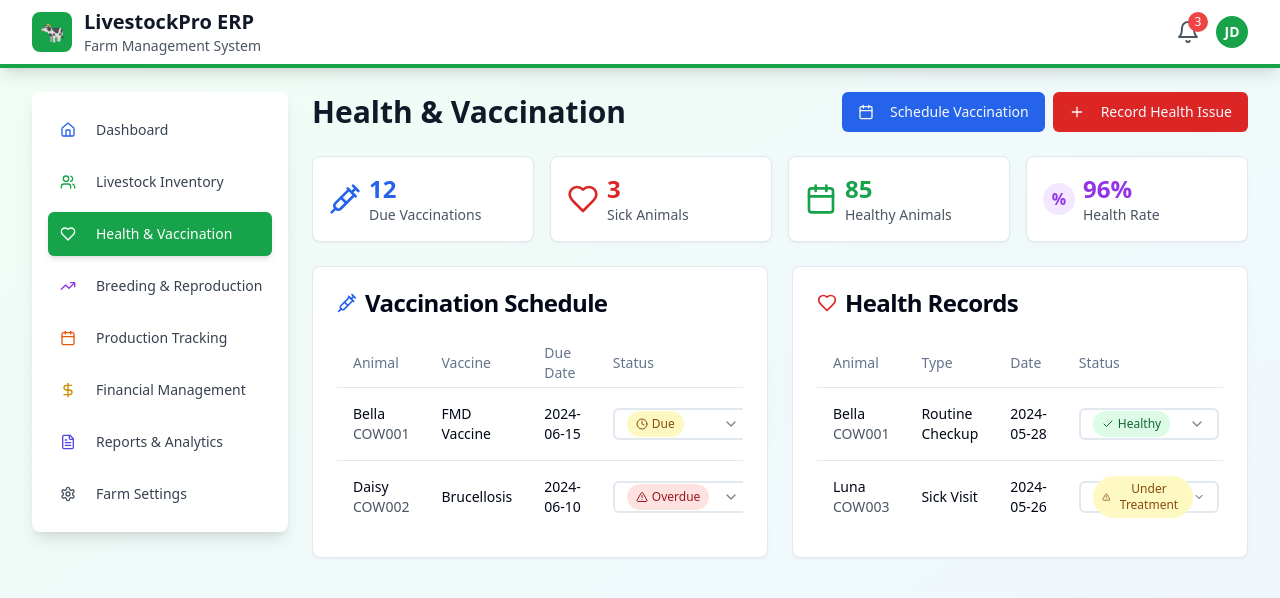
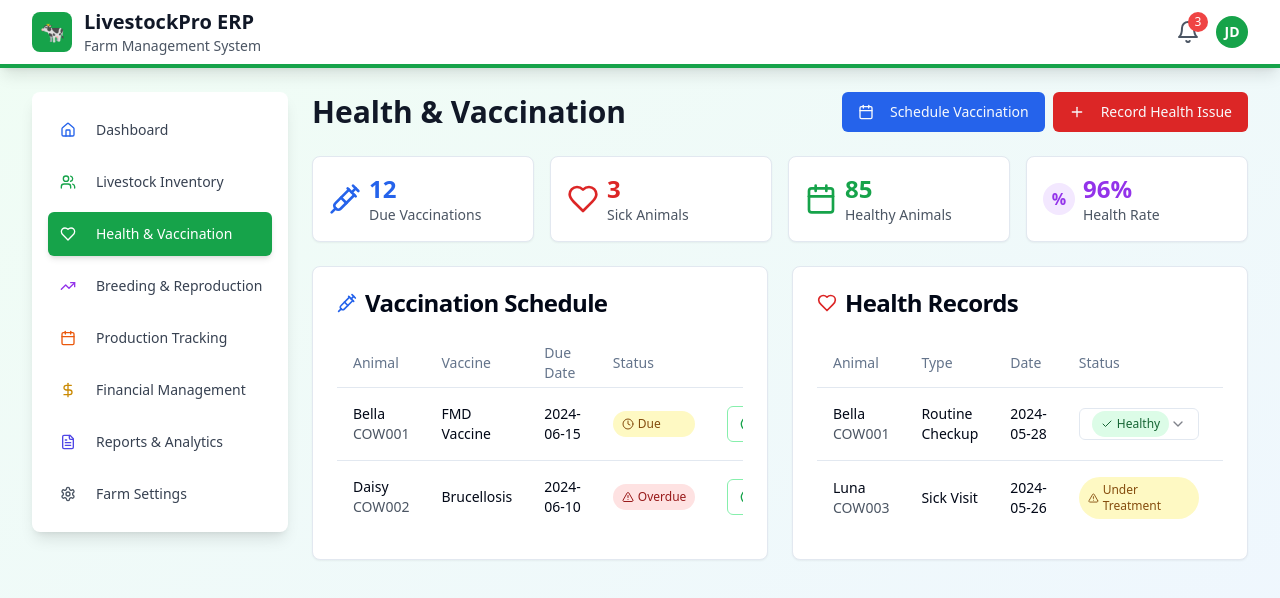
Before and after one commit to AnthonyTGomes/farmstead-flow-erp, a React (Vite) app: page / in a window 1280 px wide. Both pictures are taken after a click on the button "Health & Vaccination". Shown: the top 598 px of the page. Built offline with nearby package versions, Linux system fonts and the light colour scheme.

Commit message:
Fix: Improve status and complete button UI
Improved the design of the status dropdown and complete button in grid tables for better user experience.

```diff
--- a/src/components/BreedingReproduction.tsx
+++ b/src/components/BreedingReproduction.tsx
@@ -1,3 +1,4 @@
+
 import React, { useState } from 'react';
 import { Card, CardContent, CardHeader, CardTitle } from '@/components/ui/card';
 import { Badge } from '@/components/ui/badge';
@@ -247,7 +248,7 @@ const BreedingReproduction = () => {
                   <TableHead>Male/AI</TableHead>
                   <TableHead>Expected Date</TableHead>
                   <TableHead>Status</TableHead>
-                  <TableHead>Actions</TableHead>
+                  <TableHead className="text-right">Actions</TableHead>
                 </TableRow>
               </TableHeader>
               <TableBody>
@@ -271,11 +272,12 @@ const BreedingReproduction = () => {
                         currentStatus={record.status}
                         options={breedingStatusOptions}
                         onStatusChange={(newStatus) => handleBreedingStatusChange(record.id, newStatus)}
+                        readOnly={canCompleteBreeding(record.status)}
                         size="sm"
                       />
                     </TableCell>
                     <TableCell>
-                      <div className="flex space-x-1">
+                      <div className="flex justify-end space-x-1">
                         {canCompleteBreeding(record.status) && (
                           <Button
                             variant="outline"
@@ -320,7 +322,7 @@ const BreedingReproduction = () => {
                   <TableHead>Mother</TableHead>
                   <TableHead>Birth Date</TableHead>
                   <TableHead>Status</TableHead>
-                  <TableHead>Actions</TableHead>
+                  <TableHead className="text-right">Actions</TableHead>
                 </TableRow>
               </TableHeader>
               <TableBody>
@@ -348,7 +350,7 @@ const BreedingReproduction = () => {
                       />
                     </TableCell>
                     <TableCell>
-                      <div className="flex space-x-1">
+                      <div className="flex justify-end space-x-1">
                         <Button variant="ghost" size="sm" onClick={() => handleViewBirth(record)}>
                           <Eye className="w-4 h-4" />
                         </Button>
--- a/src/components/HealthVaccination.tsx
+++ b/src/components/HealthVaccination.tsx
@@ -1,3 +1,4 @@
+
 import React, { useState } from 'react';
 import { Card, CardContent, CardHeader, CardTitle } from '@/components/ui/card';
 import { Badge } from '@/components/ui/badge';
@@ -253,7 +254,7 @@ const HealthVaccination = () => {
                   <TableHead>Vaccine</TableHead>
                   <TableHead>Due Date</TableHead>
                   <TableHead>Status</TableHead>
-                  <TableHead>Actions</TableHead>
+                  <TableHead className="text-right">Actions</TableHead>
                 </TableRow>
               </TableHeader>
               <TableBody>
@@ -272,11 +273,12 @@ const HealthVaccination = () => {
                         currentStatus={schedule.status}
                         options={vaccinationStatusOptions}
                         onStatusChange={(newStatus) => handleVaccinationStatusChange(schedule.id, newStatus)}
+                        readOnly={canCompleteVaccination(schedule.status)}
                         size="sm"
                       />
                     </TableCell>
                     <TableCell>
-                      <div className="flex space-x-1">
+                      <div className="flex justify-end space-x-1">
                         {canCompleteVaccination(schedule.status) && (
                           <Button
                             variant="outline"
@@ -321,7 +323,7 @@ const HealthVaccination = () => {
                   <TableHead>Type</TableHead>
                   <TableHead>Date</TableHead>
                   <TableHead>Status</TableHead>
-                  <TableHead>Actions</TableHead>
+                  <TableHead className="text-right">Actions</TableHead>
                 </TableRow>
               </TableHeader>
               <TableBody>
@@ -340,11 +342,12 @@ const HealthVaccination = () => {
                         currentStatus={record.status}
                         options={healthStatusOptions}
                         onStatusChange={(newStatus) => handleHealthStatusChange(record.id, newStatus)}
+                        readOnly={canCompleteHealth(record.status)}
                         size="sm"
                       />
                     </TableCell>
                     <TableCell>
-                      <div className="flex space-x-1">
+                      <div className="flex justify-end space-x-1">
                         {canCompleteHealth(record.status) && (
                           <Button
                             variant="outline"
--- a/src/components/ui/status-selector.tsx
+++ b/src/components/ui/status-selector.tsx
@@ -17,6 +17,7 @@ interface StatusSelectorProps {
   onStatusChange: (newStatus: string) => void;
   disabled?: boolean;
   size?: 'sm' | 'default';
+  readOnly?: boolean;
 }
 
 const StatusSelector = ({
@@ -24,7 +25,8 @@ const StatusSelector = ({
   options,
   onStatusChange,
   disabled = false,
-  size = 'default'
+  size = 'default',
+  readOnly = false
 }: StatusSelectorProps) => {
   const currentOption = options.find(option => option.value === currentStatus);
 
@@ -52,33 +54,36 @@ const StatusSelector = ({
     }
   };
 
+  // If read-only, just show a badge
+  if (readOnly) {
+    return (
+      <Badge className={`${currentOption?.color} flex items-center gap-1 px-2 py-1`}>
+        {getStatusIcon(currentStatus)}
+        <span className="font-medium">{currentOption?.label || currentStatus}</span>
+      </Badge>
+    );
+  }
+
   return (
     <Select value={currentStatus} onValueChange={onStatusChange} disabled={disabled}>
-      <SelectTrigger className={`min-w-[140px] border-2 hover:border-gray-400 transition-colors ${size === 'sm' ? 'h-8 text-xs' : 'h-10 text-sm'} bg-white`}>
+      <SelectTrigger className={`min-w-[120px] border hover:border-gray-400 transition-colors ${size === 'sm' ? 'h-8 text-xs' : 'h-9 text-sm'} bg-white`}>
         <SelectValue>
-          <div className="flex items-center gap-2">
-            <Badge className={`${currentOption?.color} flex items-center gap-1 px-2 py-1`}>
-              {getStatusIcon(currentStatus)}
-              <span className="font-medium">{currentOption?.label || currentStatus}</span>
-            </Badge>
-          </div>
+          <Badge className={`${currentOption?.color} flex items-center gap-1 px-2 py-1`}>
+            {getStatusIcon(currentStatus)}
+            <span className="font-medium">{currentOption?.label || currentStatus}</span>
+          </Badge>
         </SelectValue>
       </SelectTrigger>
-      <SelectContent className="bg-white border-2 shadow-lg z-50 min-w-[160px]">
+      <SelectContent className="bg-white border shadow-lg z-50 min-w-[140px]">
         {options.map((option) => (
           <SelectItem
             key={option.value}
             value={option.value}
             className="hover:bg-gray-50 cursor-pointer py-2"
           >
-            <div className="flex items-center gap-3 w-full">
-              <div className="flex items-center gap-2">
-                {getStatusIcon(option.value)}
-                <span className="font-medium">{option.label}</span>
-              </div>
-              <Badge className={`${option.color} ml-auto text-xs`}>
-                {option.label}
-              </Badge>
+            <div className="flex items-center gap-2">
+              {getStatusIcon(option.value)}
+              <span className="font-medium">{option.label}</span>
             </div>
           </SelectItem>
         ))}
```
